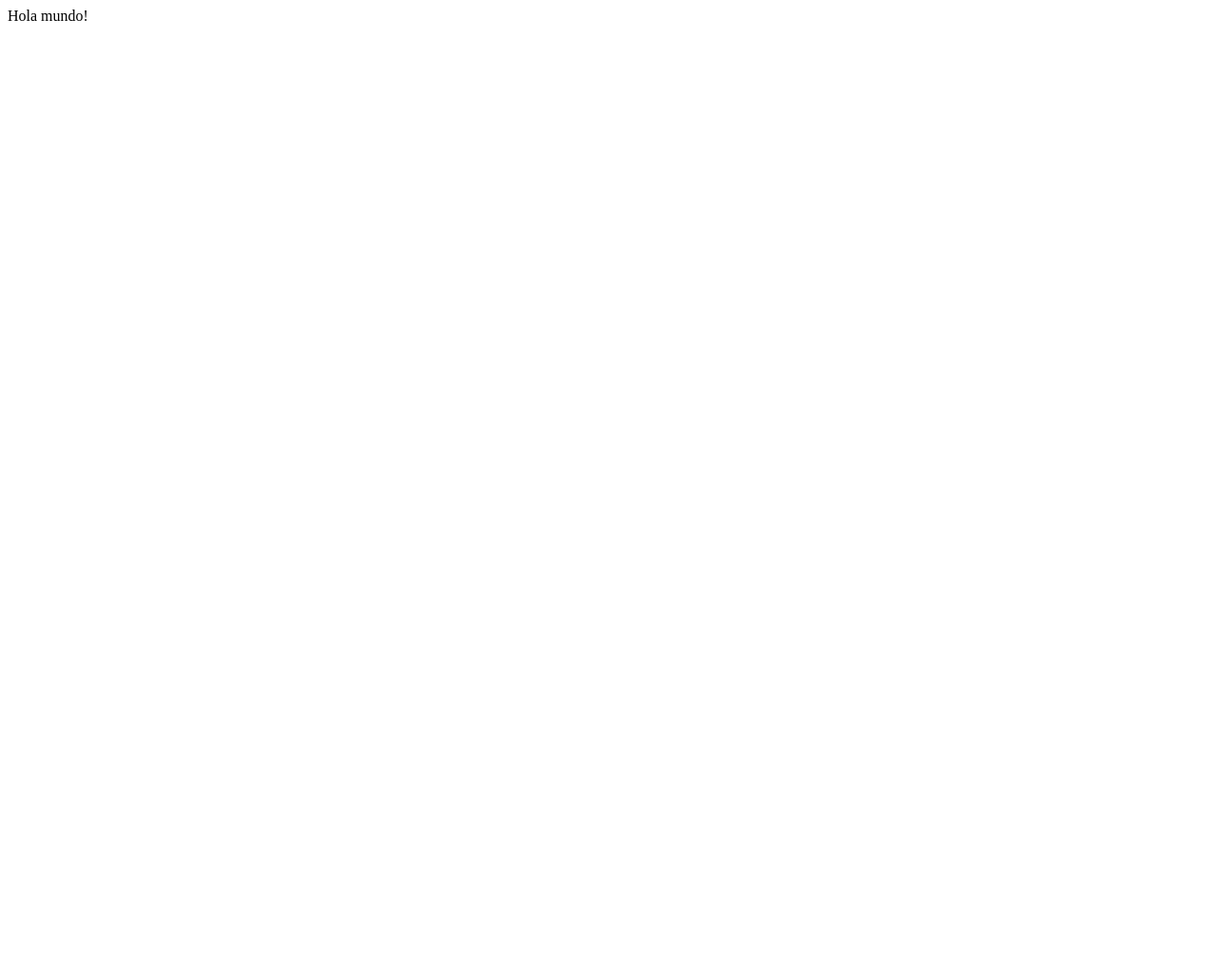
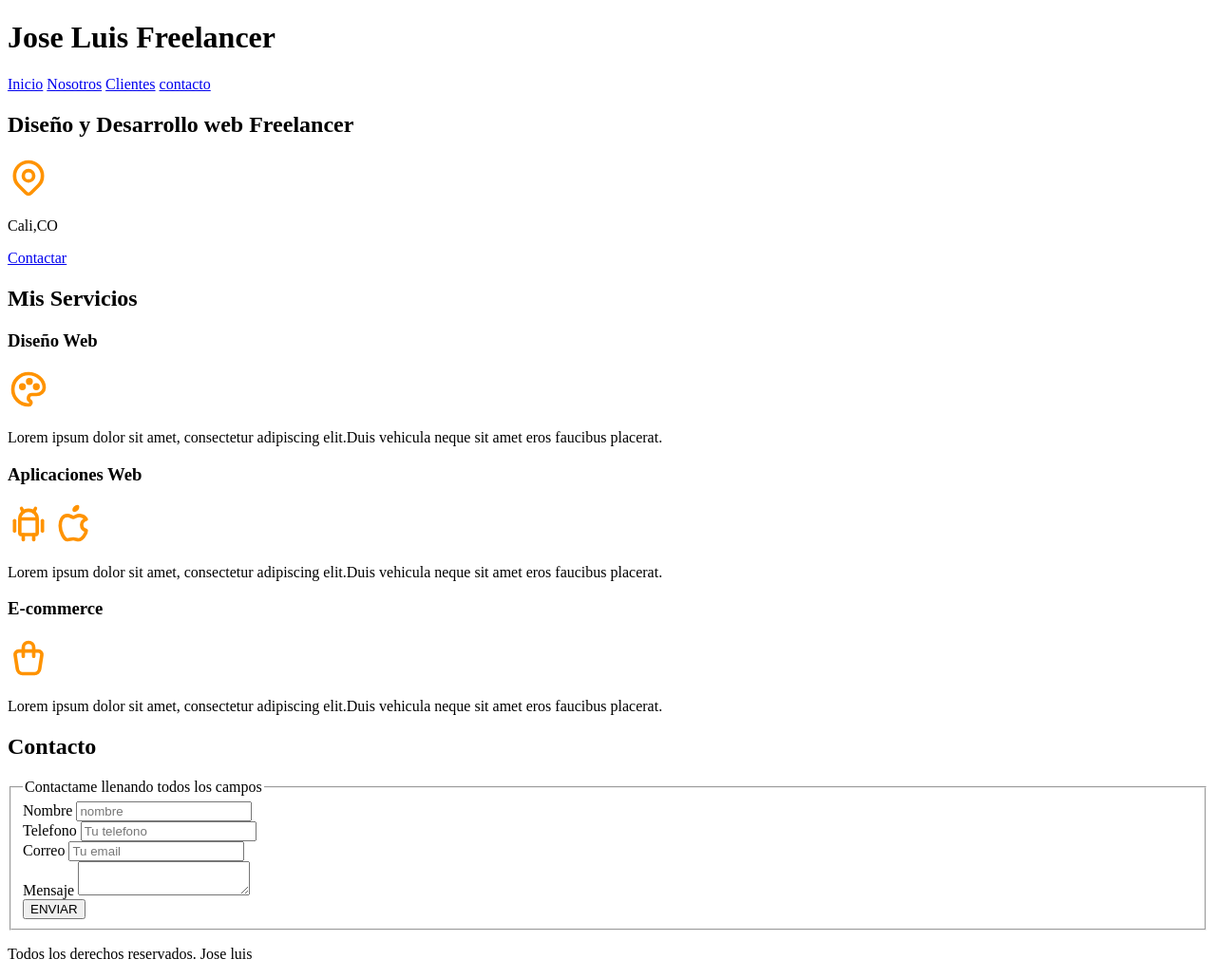
Before and after one commit to Jlrodriguez05/EJERCICIO-PRACTICO, a plain HTML site: page index.html in a window 1280 px wide. Shown: the whole page at 95% size. Before the commit the page ends 800 px from the top, so only its background shows below. Drawn offline with Linux system fonts and the light colour scheme.

Commit message:
creando pagina

```diff
--- a/index.html
+++ b/index.html
@@ -1 +1,123 @@
-Hola mundo!
+<!DOCTYPE html>
+<html lang="en">
+
+<head>
+    <meta charset="UTF-8">
+    <meta name="viewport" content="width=device-width, initial-scale=1.0">
+    <title>Diseñador Freelancer</title>
+    <link href="https://fonts.googleapis.com/css2?family=Krub:wght@400;700&display=swap" rel="stylesheet">
+    <link rel="preload" href="CSS/style.css" as="style" >
+    <link href="CSS/style.css" rel="stylesheet">
+</head>
+
+<body>
+    <header>
+        <h1 class="titulo">Jose Luis <span>Freelancer</span></h1>
+    </header>
+
+    <nav>
+        <a href="inicio.html">Inicio</a>
+        <a href="inicio.html">Nosotros</a>
+        <a href="inicio.html">Clientes</a>
+        <a href="inicio.html">contacto</a>
+    </nav>
+
+    <section>
+        <h2 class="titulo">Diseño y Desarrollo web <span>Freelancer</span></h2>
+        <svg xmlns="http://www.w3.org/2000/svg" class="icon icon-tabler icon-tabler-map-pin" width="44" height="44"
+            viewBox="0 0 24 24" stroke-width="2" stroke="#ff9300" fill="none" stroke-linecap="round" stroke-linejoin="round">
+            <path stroke="none" d="M0 0h24v24H0z" fill="none" />
+            <path d="M9 11a3 3 0 1 0 6 0a3 3 0 0 0 -6 0" />
+            <path d="M17.657 16.657l-4.243 4.243a2 2 0 0 1 -2.827 0l-4.244 -4.243a8 8 0 1 1 11.314 0z" />
+        </svg>
+        <p>Cali,CO</p>
+        <a href="#">Contactar</a>
+    </section>
+
+    <main>
+        <h2>Mis Servicios</h2>
+
+        <section>
+            <h3>Diseño Web</h3>
+            <svg xmlns="http://www.w3.org/2000/svg" class="icon icon-tabler icon-tabler-palette" width="44" height="44"
+                viewBox="0 0 24 24" stroke-width="2" stroke="#ff9300" fill="none" stroke-linecap="round" stroke-linejoin="round">
+                <path stroke="none" d="M0 0h24v24H0z" fill="none" />
+                <path
+                    d="M12 21a9 9 0 0 1 0 -18c4.97 0 9 3.582 9 8c0 1.06 -.474 2.078 -1.318 2.828c-.844 .75 -1.989 1.172 -3.182 1.172h-2.5a2 2 0 0 0 -1 3.75a1.3 1.3 0 0 1 -1 2.25" />
+                <path d="M8.5 10.5m-1 0a1 1 0 1 0 2 0a1 1 0 1 0 -2 0" />
+                <path d="M12.5 7.5m-1 0a1 1 0 1 0 2 0a1 1 0 1 0 -2 0" />
+                <path d="M16.5 10.5m-1 0a1 1 0 1 0 2 0a1 1 0 1 0 -2 0" />
+            </svg>
+            <p>Lorem ipsum dolor sit amet, consectetur adipiscing elit.Duis vehicula neque sit amet eros faucibus
+                placerat.</p>
+        </section>
+        <section>
+            <h3>Aplicaciones Web</h3>
+            <svg xmlns="http://www.w3.org/2000/svg" class="icon icon-tabler icon-tabler-brand-android" width="44" height="44"
+                viewBox="0 0 24 24" stroke-width="2" stroke="#ff9300" fill="none" stroke-linecap="round" stroke-linejoin="round">
+                <path stroke="none" d="M0 0h24v24H0z" fill="none" />
+                <path d="M4 10l0 6" />
+                <path d="M20 10l0 6" />
+                <path d="M7 9h10v8a1 1 0 0 1 -1 1h-8a1 1 0 0 1 -1 -1v-8a5 5 0 0 1 10 0" />
+                <path d="M8 3l1 2" />
+                <path d="M16 3l-1 2" />
+                <path d="M9 18l0 3" />
+                <path d="M15 18l0 3" />
+            </svg>
+            <svg xmlns="http://www.w3.org/2000/svg" class="icon icon-tabler icon-tabler-brand-apple" width="44" height="44"
+                viewBox="0 0 24 24" stroke-width="2" stroke="#ff9300" fill="none" stroke-linecap="round" stroke-linejoin="round">
+                <path stroke="none" d="M0 0h24v24H0z" fill="none" />
+                <path
+                    d="M8.286 7.008c-3.216 0 -4.286 3.23 -4.286 5.92c0 3.229 2.143 8.072 4.286 8.072c1.165 -.05 1.799 -.538 3.214 -.538c1.406 0 1.607 .538 3.214 .538s4.286 -3.229 4.286 -5.381c-.03 -.011 -2.649 -.434 -2.679 -3.23c-.02 -2.335 2.589 -3.179 2.679 -3.228c-1.096 -1.606 -3.162 -2.113 -3.75 -2.153c-1.535 -.12 -3.032 1.077 -3.75 1.077c-.729 0 -2.036 -1.077 -3.214 -1.077z" />
+                <path d="M12 4a2 2 0 0 0 2 -2a2 2 0 0 0 -2 2" />
+            </svg>
+            <p>Lorem ipsum dolor sit amet, consectetur adipiscing elit.Duis vehicula neque sit amet eros faucibus placerat.</p>
+        </section>
+        <section>
+            <h3>E-commerce</h3>
+            <svg xmlns="http://www.w3.org/2000/svg" class="icon icon-tabler icon-tabler-shopping-bag" width="44" height="44"
+                viewBox="0 0 24 24" stroke-width="2" stroke="#ff9300" fill="none" stroke-linecap="round" stroke-linejoin="round">
+                <path stroke="none" d="M0 0h24v24H0z" fill="none" />
+                <path
+                    d="M6.331 8h11.339a2 2 0 0 1 1.977 2.304l-1.255 8.152a3 3 0 0 1 -2.966 2.544h-6.852a3 3 0 0 1 -2.965 -2.544l-1.255 -8.152a2 2 0 0 1 1.977 -2.304z" />
+                <path d="M9 11v-5a3 3 0 0 1 6 0v5" />
+            </svg>
+            <p>Lorem ipsum dolor sit amet, consectetur adipiscing elit.Duis vehicula neque sit amet eros faucibus placerat.</p>
+        </section>
+    </main>
+
+    <section>
+        <h2>Contacto</h2>
+        <form action="">
+            <fieldset>
+                <legend>Contactame llenando todos los campos</legend>
+                <div>
+                    <label>Nombre</label>
+                    <input type="text" placeholder="nombre">
+                </div>
+                <div>
+                    <label>Telefono</label>
+                    <input type="tel" placeholder="Tu telefono">
+                </div>
+                <div>
+                    <label>Correo</label>
+                    <input type="email" placeholder="Tu email">
+                </div>
+                <div>
+                    <label>Mensaje</label>
+                    <textarea></textarea>
+                </div>
+                <div>
+                    <input type="submit" value="ENVIAR">
+                    <!--<button type="submit">ENVIAR</button> -->
+                </div>
+            </fieldset>
+        </form>
+    </section>
+
+    <footer>
+        <p>Todos los derechos reservados. Jose luis</p>
+    </footer>
+</body>
+
+</html>
```
